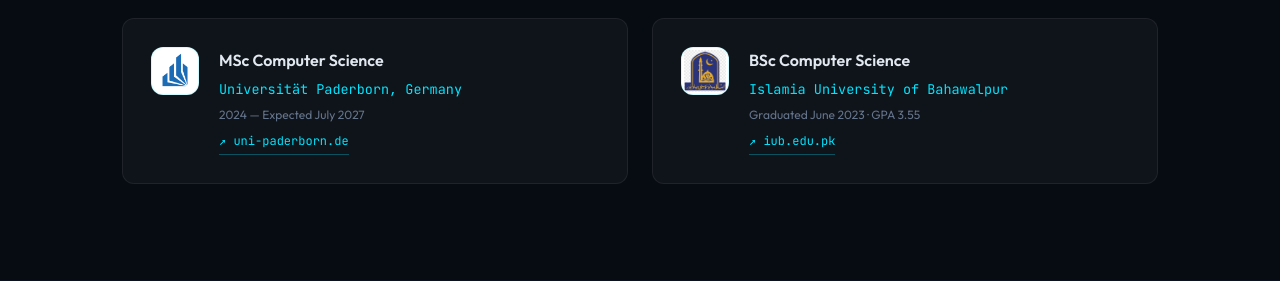
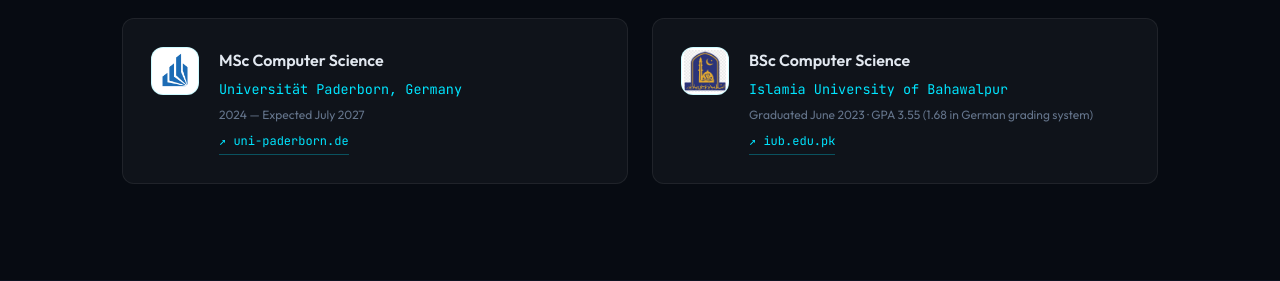
Before and after one commit to SaimiAh/saim-portfolio, a Django app: page / in a window 1280 px wide. Shown: the part 5766-6047 px from the top of the page. Run offline with Django 4.2, Linux system fonts and the light colour scheme; data that the repository does not hold is empty.

Commit message:
Added my cgpa.

```diff
--- a/portfolio/templates/portfolio/index.html
+++ b/portfolio/templates/portfolio/index.html
@@ -913,7 +913,7 @@ Where I spend most of my thinking: AI. Generative AI, Agentic AI, large language
         <div>
           <h3>BSc Computer Science</h3>
           <p class="school">Islamia University of Bahawalpur</p>
-          <p class="period">Graduated June 2023 · GPA 3.55</p>
+          <p class="period">Graduated June 2023 · GPA 3.55 (1.68 in German grading system)</p>
           <a href="https://www.iub.edu.pk" target="_blank" class="company-url" style="margin-top:6px;display:inline-block;">↗ iub.edu.pk</a>
         </div>
       </div>
```
